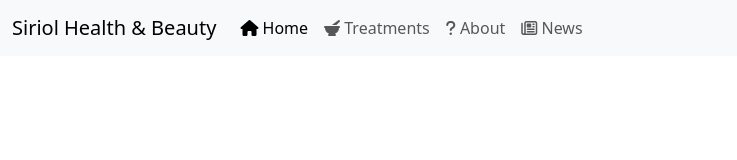
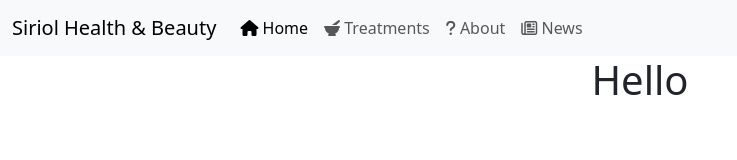
Before and after one commit to Terafora/Siriol-Beauty, a plain HTML site: page index.html in a window 1280 px wide. Shown: the whole page, without its empty margins (0-737 px from the left). Drawn offline with nearby package versions, Linux system fonts and the light colour scheme.

Commit message:
Made basic outline of the hero section on index.

```diff
--- a/index.html
+++ b/index.html
@@ -10,6 +10,8 @@
     <title>Home - Siriol Health and Beauty</title>
 </head>
 <body>
+
+<!-- Navigation Section -->
     <nav class="navbar navbar-expand-lg bg-body-tertiary">
         <div class="container-fluid">
             <a class="navbar-brand" href="./index.html">Siriol Health & Beauty</a>
@@ -36,6 +38,18 @@
         </div>
     </nav>
 
+    <!-- Hero Section -->
+
+    <main class="container-fluid justify-content-center text-center">
+        <div class="row">
+            <div class="col">
+                <div class="hero-text-content">
+                    <h1>Hello</h1>
+                </div>
+            </div>
+        </div>
+    </main>
+
     <script src="https://cdn.jsdelivr.net/npm/bootstrap@5.3.2/dist/js/bootstrap.bundle.min.js"
             integrity="sha384-C6RzsynM9kWDrMNeT87bh95OGNyZPhcTNXj1NW7RuBCsyN/o0jlpcV8Qyq46cDfL"
             crossorigin="anonymous"></script>
```
Also changed, not shown: about.html (+3 -0 lines), news.html (+3 -0 lines), treatments.html (+3 -0 lines).
